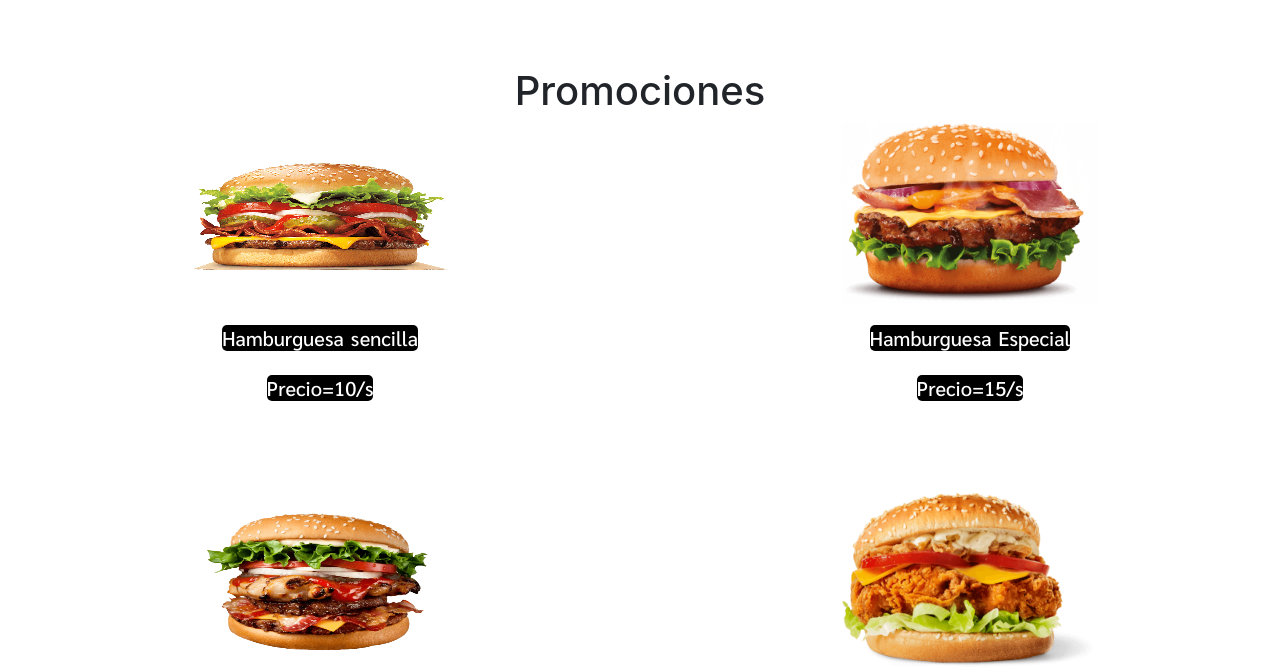
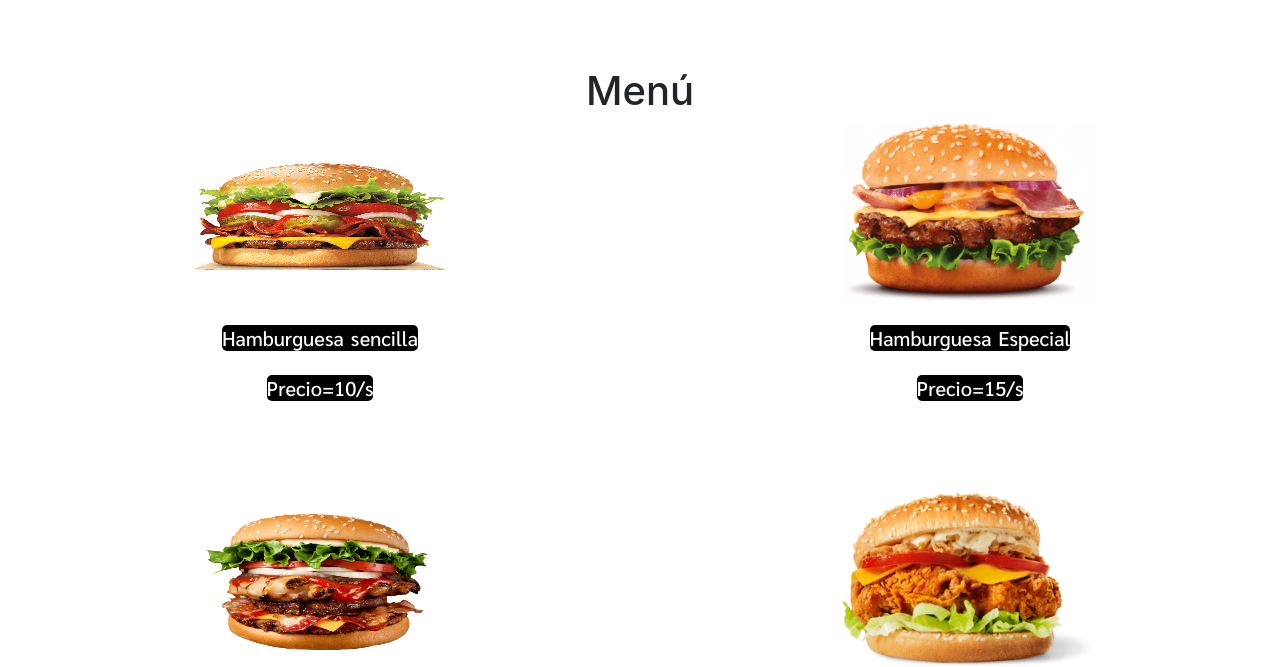
Before and after one commit to Juanframo/desafio, a website: page view.html/menu.html in a window 1280 px wide. Shown: the part 133-800 px from the top of the page. Drawn offline with nearby package versions, Linux system fonts and the light colour scheme.

Commit message:
Commit ocho

```diff
--- a/view.html/menu.html
+++ b/view.html/menu.html
@@ -45,7 +45,7 @@
 
         <div class="setDiv ">
 
-             <h1 >Promociones</h1>
+             <h1 >Menú</h1>
 
 
         </div>
```
Also changed, not shown: index.html (+1 -1 lines).
